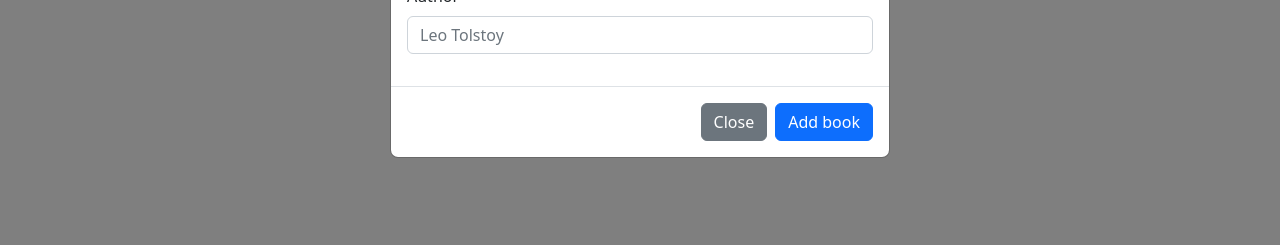
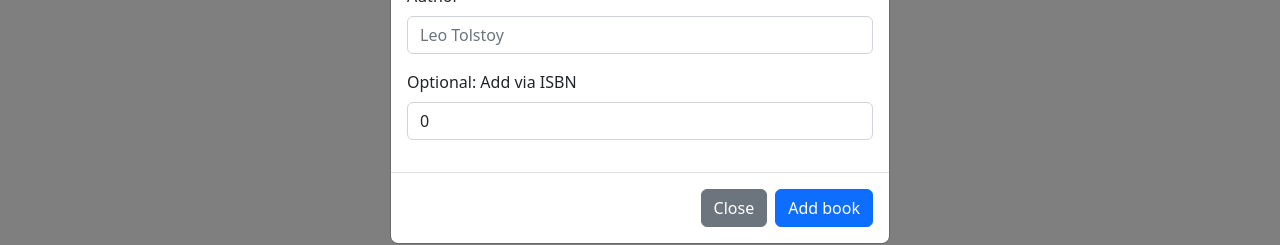
Before and after one commit to natea123/ReactBookshelf, a React (Create React App) app: page / in a window 1280 px wide. Both pictures are taken after a click on the button "+ Add New Book". Shown: the part 216-461 px from the top of the page. Built offline with nearby package versions, Linux system fonts and the light colour scheme; no server answers.

Commit message:
implemented isbn lookup via Google Books API

```diff
--- a/src/components/BookShelf.js
+++ b/src/components/BookShelf.js
@@ -16,6 +16,7 @@ const BookShelf = () => {
   const handleClose = () => setShow(false);
   const [title, setTitle] = useState("");
   const [author, setAuthor] = useState("")
+  const [isbn, setIsbn] = useState(0)
 
   const getBooks = async () => {
     try {
@@ -36,6 +37,20 @@ const BookShelf = () => {
     e.preventDefault();
     handleClose();
     try {
+      if (isbn != 0) {
+
+        const body = { isbn: isbn };
+        const response = await fetch('/api/search', {
+          method: 'POST',
+          headers: {
+            'Content-Type': 'application/json',
+          },
+          body: JSON.stringify(body),
+        });
+        setIsbn(0);
+
+      } else {
+
         const body = { author: author, title: title };
         const response = await fetch('/api/books', {
           method: 'POST',
@@ -46,6 +61,8 @@ const BookShelf = () => {
         });
         setTitle('');
         setAuthor('');
+      }
+
     } catch (err) {
       console.error(err.message)
     }
@@ -86,6 +103,21 @@ const BookShelf = () => {
                 value={author}
                 onChange={ (e) => setAuthor(e.target.value) }
               />
+
+            </Form.Group>
+
+            <Form.Group
+              className="mb-3"
+              controlId="exampleForm.ControlTextarea1"
+            >
+              <Form.Label>Optional: Add via ISBN</Form.Label>
+              <Form.Control
+                type="text"
+                placeholder="Leo Tolstoy"
+                value={isbn}
+                onChange={ (e) => setIsbn(e.target.value) }
+              />
+
             </Form.Group>
           </Form>
             </Modal.Body>
```
Also changed, not shown: src/server/server.js (+29 -0 lines). Lines whose indentation alone changed are shown as unchanged.
